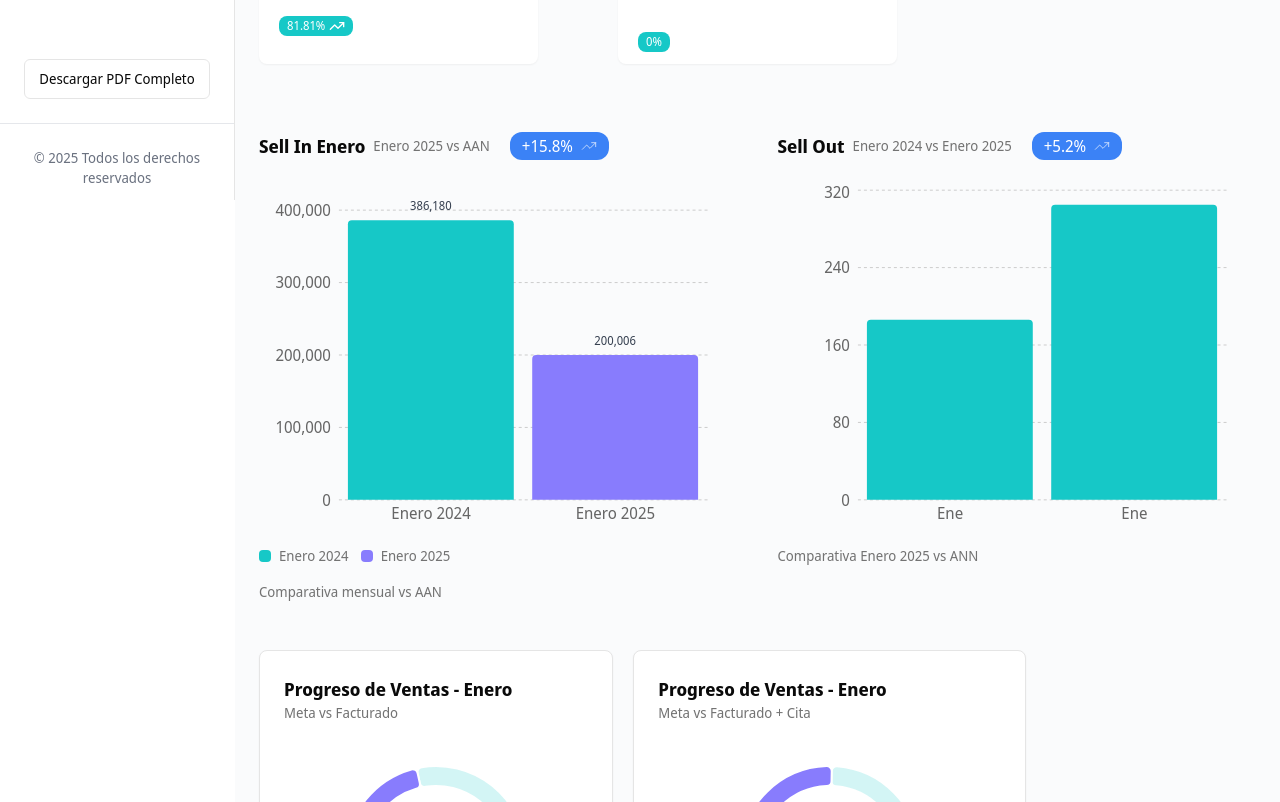
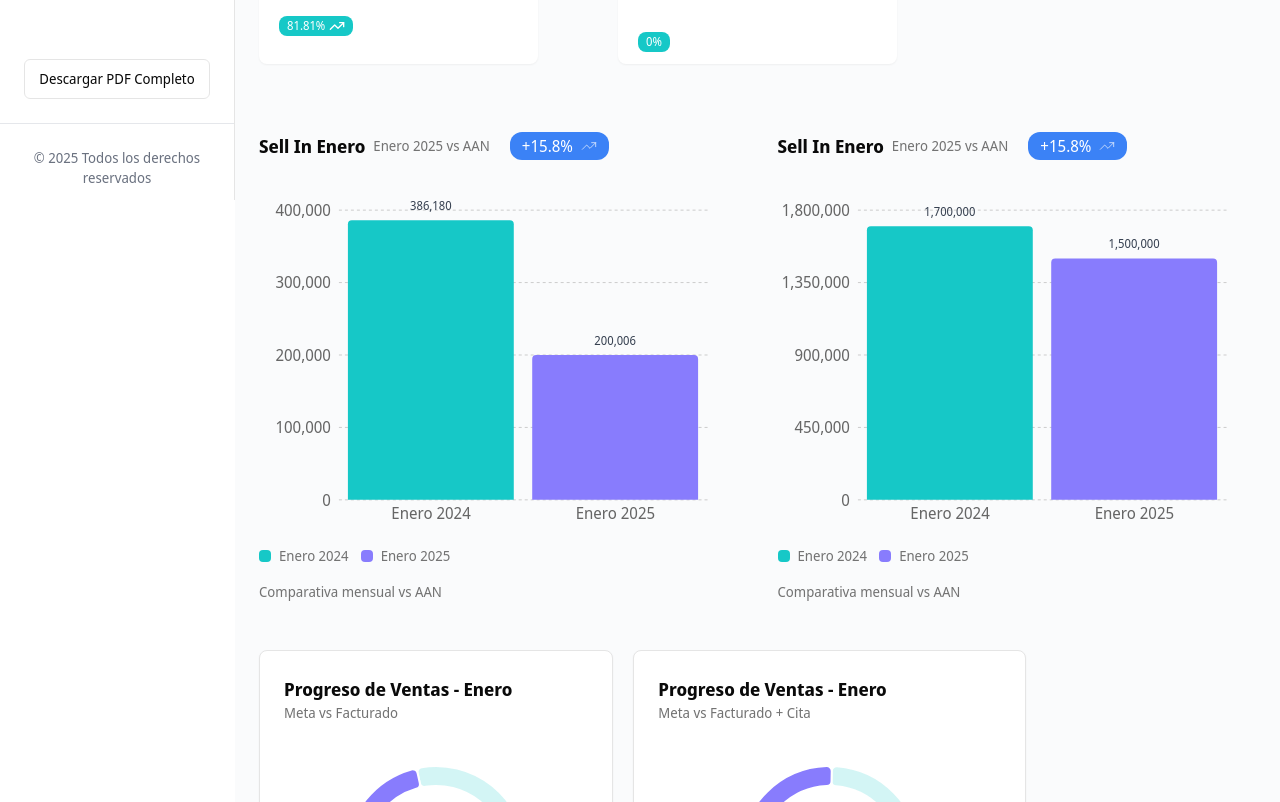
Before and after one commit to casferbeto/rdnrivera, a Next.js app: page /enero in a window 1280 px wide. Shown: the part 600-1402 px from the top of the page. Built offline with nearby package versions, Linux system fonts and the light colour scheme.

Commit message:
plantilla mensual terminada

```diff
--- a/app/(routes)/components/BarChartPiezas/BarChartPiezas.tsx
+++ /dev/null
@@ -1,76 +0,0 @@
-'use client';
-
-import { TrendingUp } from 'lucide-react';
-import {
-	Bar,
-	BarChart,
-	CartesianGrid,
-	XAxis,
-	YAxis,
-	ResponsiveContainer,
-	Tooltip,
-} from 'recharts';
-import { dataBarChartPiezasEnero } from './BarChartPiezasEnero.data';
-
-export function BarChartPiezas() {
-	return (
-		<div className="mt-5">
-			{/* Encabezado */}
-			<div className="flex gap-x-5 mb-5">
-				<div className="flex items-center gap-2">
-					<div className="text-lg font-semibold">Sell Out</div>
-					<div className="text-sm text-muted-foreground">
-						Enero 2024 vs Enero 2025
-					</div>
-				</div>
-
-				<div className="flex items-center gap-2 px-3 text-md bg-blue-500 text-white rounded-xl w-fit">
-					+5.2%
-					<TrendingUp strokeWidth={1} className="h-4 w-4" />
-				</div>
-			</div>
-
-			{/* Gráfica */}
-			<div className="h-[350px]">
-				<ResponsiveContainer width="100%" height="100%">
-					<BarChart
-						data={dataBarChartPiezasEnero}
-						margin={{ top: 10, right: 30, left: 20, bottom: 0 }}
-					>
-						<CartesianGrid vertical={false} strokeDasharray="3 3" />
-						<XAxis
-							dataKey="month"
-							tickLine={false}
-							axisLine={false}
-							tickFormatter={(value) => value.slice(0, 3)}
-						/>
-						<YAxis
-							tickLine={false}
-							axisLine={false}
-							tickFormatter={(value) => `${value}`}
-						/>
-						<Tooltip
-							contentStyle={{
-								background: '#fff',
-								border: 'none',
-								borderRadius: '8px',
-								boxShadow: '0 4px 12px rgba(0, 0, 0, 0.1)',
-							}}
-						/>
-						<Bar
-							dataKey="piezas"
-							fill="#16c8c7"
-							radius={[4, 4, 0, 0]}
-							barSize={430}
-						/>
-					</BarChart>
-				</ResponsiveContainer>
-			</div>
-
-			{/* Pie */}
-			<div className="mt-4 text-sm text-muted-foreground">
-				Comparativa Enero 2025 vs ANN
-			</div>
-		</div>
-	);
-}
--- a/app/(routes)/components/BarChartPiezas/BarChartPiezasEnero.data.ts
+++ /dev/null
@@ -1,4 +0,0 @@
-export const dataBarChartPiezasEnero = [
-	{ month: 'Enero 2024', piezas: 186 },
-	{ month: 'Enero 2025', piezas: 305 },
-];
--- a/app/(routes)/components/BarChartPiezas/index.ts
+++ /dev/null
@@ -1 +0,0 @@
-export * from './BarChartPiezas';
--- /dev/null
+++ b/app/(routes)/components/BarChartSellOut/BarChartSellOut.tsx
@@ -0,0 +1,115 @@
+'use client';
+
+import { TrendingUp } from 'lucide-react';
+import {
+	Bar,
+	BarChart,
+	CartesianGrid,
+	XAxis,
+	YAxis,
+	ResponsiveContainer,
+	Tooltip,
+	LabelList,
+	Cell,
+} from 'recharts';
+
+// Datos corregidos con estructura consistente
+const data = [
+	{ periodo: 'Enero 2024', ventaPzas: 1700000 },
+	{ periodo: 'Enero 2025', ventaPzas: 1500000 },
+];
+
+const COLORS = ['#16c8c7', '#887cfd'];
+
+export function BarChartSellOut() {
+	return (
+		<div className="mt-5">
+			{/* Encabezado */}
+			<div className="flex gap-x-5 mb-5">
+				<div className="flex items-center gap-2">
+					<div className="text-lg font-semibold">Sell In Enero</div>
+					<div className="text-sm text-muted-foreground">Enero 2025 vs AAN</div>
+				</div>
+
+				<div className="flex items-center gap-2 px-3 text-md bg-blue-500 text-white rounded-xl w-fit">
+					+15.8%
+					<TrendingUp strokeWidth={1} className="h-4 w-4" />
+				</div>
+			</div>
+
+			{/* Gráfica */}
+			<div className="h-[350px]">
+				<ResponsiveContainer width="100%" height="100%">
+					<BarChart
+						data={data}
+						margin={{ top: 30, right: 30, left: 20, bottom: 0 }}
+					>
+						<CartesianGrid vertical={false} strokeDasharray="3 3" />
+						<XAxis dataKey="periodo" tickLine={false} axisLine={false} />
+						<YAxis
+							tickLine={false}
+							axisLine={false}
+							tickFormatter={(value) => new Intl.NumberFormat().format(value)}
+						/>
+						<Tooltip
+							content={({ active, payload }) => {
+								if (active && payload && payload.length) {
+									return (
+										<div className="bg-white p-3 rounded-lg shadow-xl border">
+											<p className="font-medium">
+												{payload[0].payload.periodo}
+											</p>
+											<p className="text-sm">
+												{new Intl.NumberFormat().format(
+													(payload[0].value as number) ?? 0,
+												)}{' '}
+												piezas
+											</p>
+										</div>
+									);
+								}
+								return null;
+							}}
+						/>
+						<Bar dataKey="ventaPzas" radius={[4, 4, 0, 0]} barSize={350}>
+							{data.map((entry, index) => (
+								<Cell
+									key={`cell-${index}`}
+									fill={COLORS[index % COLORS.length]}
+								/>
+							))}
+							<LabelList
+								dataKey="ventaPzas"
+								position="top"
+								formatter={(value: number) =>
+									new Intl.NumberFormat().format(value)
+								}
+								fill="#374151"
+								fontSize={12}
+								offset={10}
+							/>
+						</Bar>
+					</BarChart>
+				</ResponsiveContainer>
+			</div>
+
+			{/* Leyenda de colores */}
+			<div className="mt-4 flex flex-wrap gap-3 text-sm">
+				{data.map((item, index) => (
+					<div key={item.periodo} className="flex items-center gap-2">
+						<div
+							className="w-3 h-3 rounded-sm"
+							style={{ backgroundColor: COLORS[index] }}
+						/>
+						<span className="text-muted-foreground">{item.periodo}</span>
+					</div>
+				))}
+			</div>
+
+			{/* Pie */}
+			<div className="mt-4 text-sm text-muted-foreground">
+				Comparativa mensual vs AAN
+			</div>
+		</div>
+	);
+}
--- a/app/(routes)/enero/page.tsx
+++ b/app/(routes)/enero/page.tsx
@@ -24,13 +24,12 @@ import { ListIntegrations } from '../components/ListIntegrations';
 import { Average } from 'next/font/google';
 import { Sellout } from '../components/Sellout';
 import { Partformat } from '../components/Partformat/Partformat';
-import { BarChartPiezas } from '../components/BarChartPiezas';
-
 import { VentasPorFormatoChartEnero } from '../components/VentasPorFormatoChart/VentasPorFormatoChartEnero';
 import { SalesRadialChartEnero } from '../components/SalesRadialChart/SalesRadialChartEnero';
 import { SalesRadialChartEneroProyectado } from '../components/SalesRadialChart/SalesRadialChartEneroProyectado';
 import { SalesRadialChartAcumulado } from '../components/SalesRadialChart/SalesRadialChartAcumulado';
 import { BarChartSellIn } from '../components/BarChartSellin/BarChartSellIn';
+import { BarChartSellOut } from '../components/BarChartSellOut/BarChartSellOut';
 
 const dataCardSummary = [
 	{
@@ -136,7 +135,7 @@ export default function Home() {
 					<BarChartSellIn />
 				</div>
 				<div className="w-full h-full">
-					<BarChartPiezas />
+					<BarChartSellOut />
 				</div>
 			</div>
 
```
